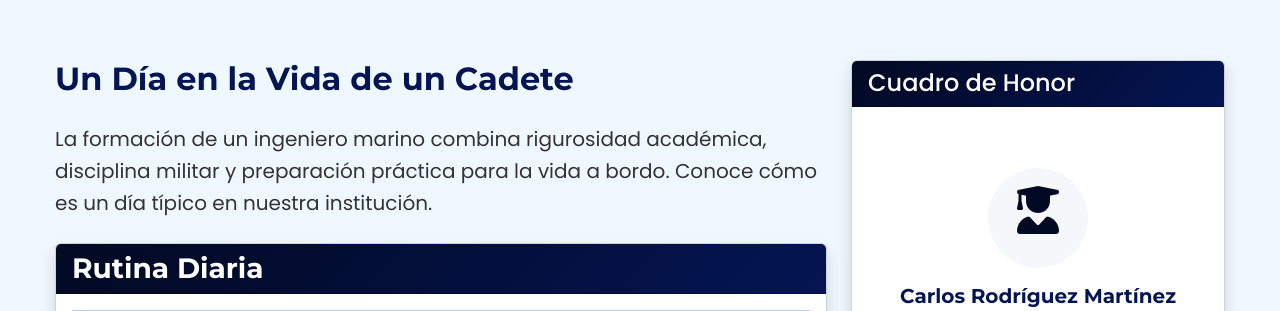
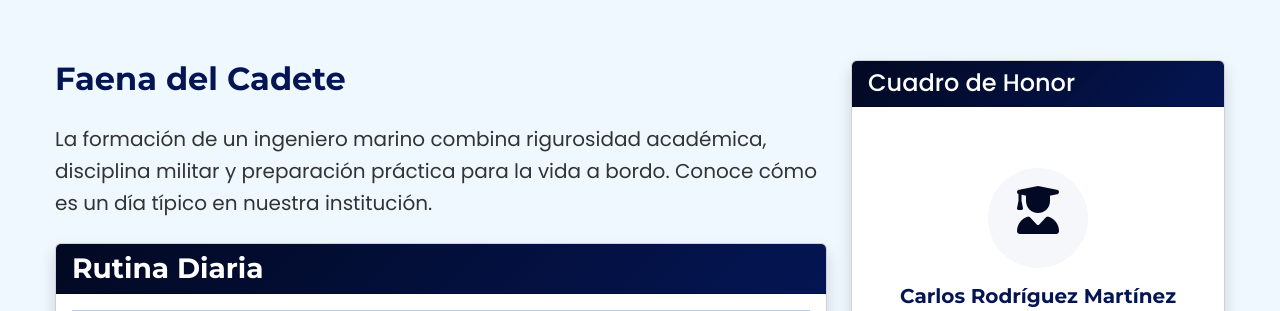
Before and after one commit to S730Zombrax/NauticalTrainingHub, a Flask app: page /vida-cadete in a window 1280 px wide. Shown: the part 400-711 px from the top of the page. Run offline with Flask 3, Linux system fonts and the light colour scheme.

Commit message:
Correcciones minimas

```diff
--- a/templates/admision/admision.html
+++ b/templates/admision/admision.html
@@ -364,7 +364,7 @@
                 <div class="page-content">
                     <div class="card">
                         <div class="card-body">
-                            <h3 class="card-title">¿Estás listo para embarcarte en esta aventura?</h3>
+                            <h3 class="card-title">¿Estás listo para embarcarte en esta experiencia?</h3>
                             <p>La carrera de Ingeniería Marítima te ofrece un futuro emocionante en el sector marítimo global.</p>
                             <a href="{{ url_for('registro') }}" class="btn btn-primary w-100 mt-3">
                                 <i class="fas fa-user-plus me-2"></i> SOLICITAR ADMISIÓN
--- a/templates/vida academica/vida_cadete.html
+++ b/templates/vida academica/vida_cadete.html
@@ -25,7 +25,7 @@
     <div class="container">
         <div class="row">
             <div class="col-lg-8">
-                <h2 class="mb-4">Un Día en la Vida de un Cadete</h2>
+                <h2 class="mb-4">Faena del Cadete</h2>
 
                 <p class="lead mb-4">La formación de un ingeniero marino combina rigurosidad académica, disciplina militar y preparación práctica para la vida a bordo. Conoce cómo es un día típico en nuestra institución.</p>
 
@@ -175,6 +175,19 @@
                                 <h3 class="card-title">Celebración del Día de la Marina Mercante</h3>
                                 <p class="card-text">Cada 24 de septiembre se conmemora el Día de la Marina Mercante Venezolana con un desfile naval, competencias deportivas entre escuadrones y una ceremonia de reconocimiento a marinos mercantes destacados.</p>
                                 <p class="card-text">Esta celebración refuerza el sentido de pertenencia a la comunidad marítima nacional e internacional, conectando a los cadetes con la rica historia naval del país.</p>
+                            </div>
+                        </div>
+                    </div>
+                </div>
+
+                <div class="libros">
+                    <div class="row">
+                        <div class="col-md-6 mb-4">
+                            <div class="card shadow">
+                                <img src="{{ url_for('static', filename='recursos de plantillas/vida academica/vida del cadete/images/Tradiciones Navales.png') }}" class="card-img-top" alt="Tradiciones navales">
+                                <a href="{{ url_for('static', filename='recursos de plantillas/vida academica/vida del cadete/documents/Tradiciones Navales.pdf') }}" class="btn btn-primary m-3" target="_blank">
+                                    <i class="fas fa-file-pdf me-2"></i> Descargar PDF
+                                </a>
                             </div>
                         </div>
                     </div>
@@ -503,7 +516,7 @@
     </div>
 </section>
 
-<!-- Llamado a la acción para la aventura-->
+<!-- Llamado a la acción para la experiencia-->
  <section class="hero">
     <div class="container">
         <div class="hero-content">
```
